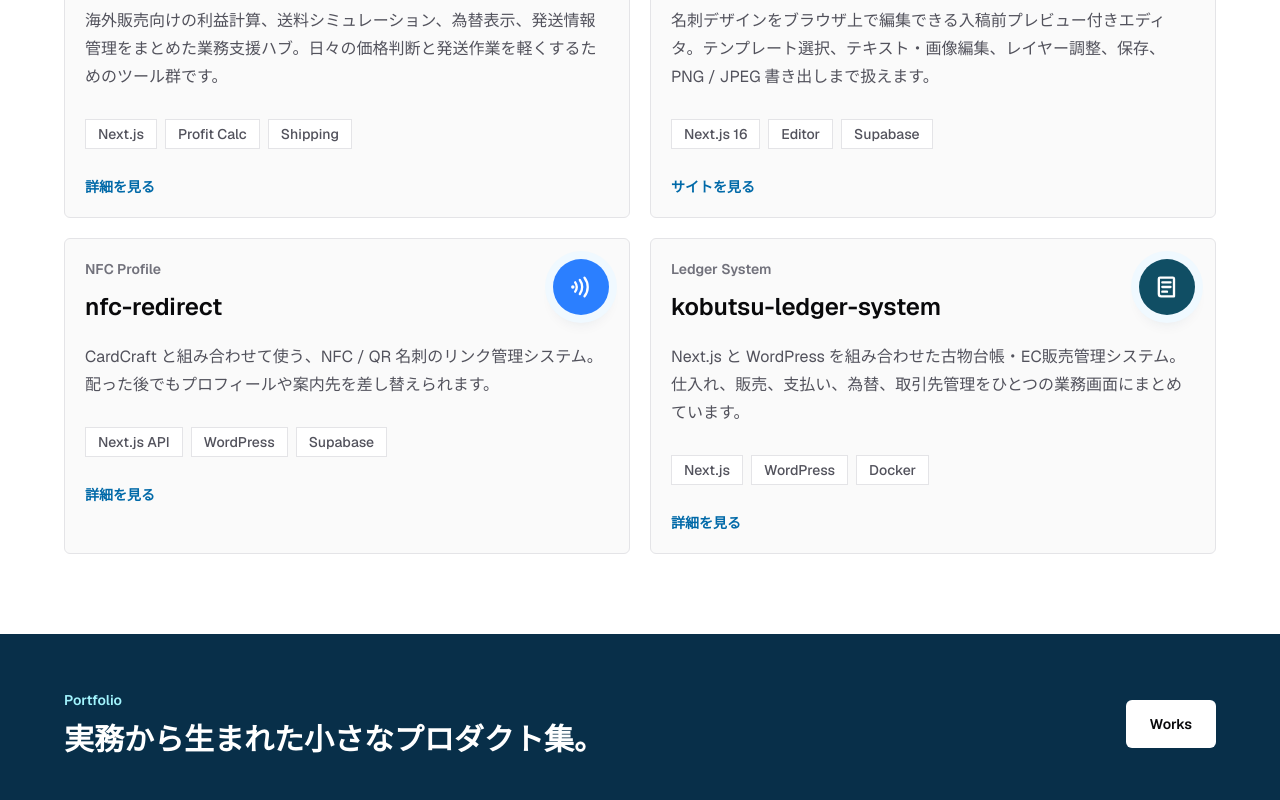
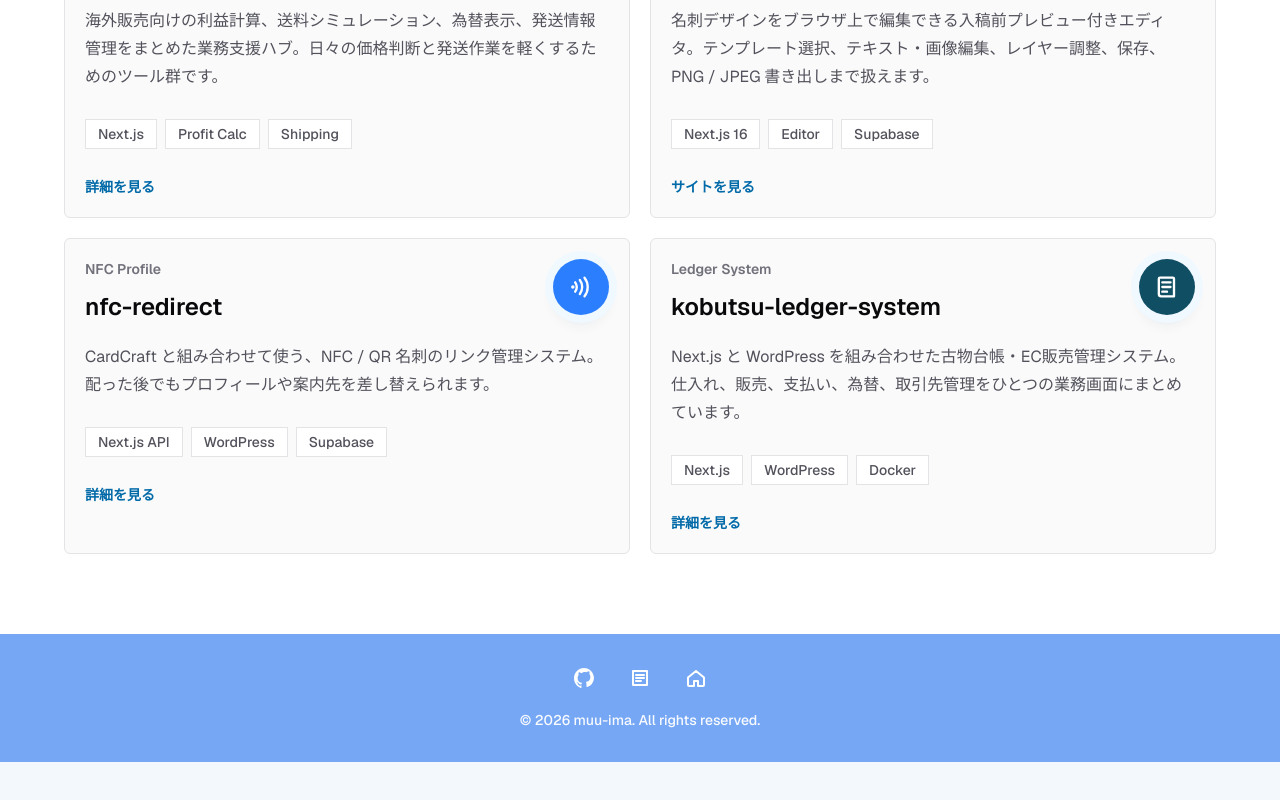
Before and after one commit to muu-ima/portfolio, a Next.js app: page / in a window 1280 px wide. Shown: the part 1067-1867 px from the top of the page. After the commit the page ends 1829 px from the top, so only its background shows below. Built offline with nearby package versions, Linux system fonts and the light colour scheme.

Commit message:
Add shared footer across portfolio pages

```diff
--- /dev/null
+++ b/app/components/SiteFooter.tsx
@@ -0,0 +1,69 @@
+const socialLinks = [
+  {
+    label: "GitHub",
+    href: "https://github.com/muu-ima",
+    icon: (
+      <svg viewBox="0 0 24 24" aria-hidden="true" className="h-6 w-6">
+        <path
+          d="M12 2C6.48 2 2 6.58 2 12.24c0 4.52 2.87 8.35 6.84 9.7.5.09.68-.22.68-.49v-1.88c-2.78.62-3.37-1.22-3.37-1.22-.45-1.18-1.11-1.49-1.11-1.49-.91-.64.07-.63.07-.63 1 .07 1.53 1.06 1.53 1.06.9 1.56 2.36 1.11 2.93.85.09-.66.35-1.11.63-1.36-2.22-.26-4.56-1.14-4.56-5.06 0-1.12.39-2.03 1.03-2.75-.1-.26-.45-1.3.1-2.71 0 0 .84-.28 2.75 1.05A9.3 9.3 0 0 1 12 5.98c.85 0 1.69.12 2.49.35 1.9-1.33 2.74-1.05 2.74-1.05.55 1.41.2 2.45.1 2.71.64.72 1.03 1.63 1.03 2.75 0 3.93-2.34 4.8-4.57 5.05.36.32.68.94.68 1.9v2.81c0 .27.18.59.69.49A10.16 10.16 0 0 0 22 12.24C22 6.58 17.52 2 12 2Z"
+          fill="currentColor"
+        />
+      </svg>
+    ),
+  },
+  {
+    label: "Works",
+    href: "/#works",
+    icon: (
+      <svg viewBox="0 0 24 24" aria-hidden="true" className="h-6 w-6">
+        <path
+          d="M5 5h14v14H5zM8 9h8M8 12h8M8 15h5"
+          fill="none"
+          stroke="currentColor"
+          strokeLinecap="round"
+          strokeLinejoin="round"
+          strokeWidth="2"
+        />
+      </svg>
+    ),
+  },
+  {
+    label: "Home",
+    href: "/",
+    icon: (
+      <svg viewBox="0 0 24 24" aria-hidden="true" className="h-6 w-6">
+        <path
+          d="M4 11.5 12 5l8 6.5V19a1 1 0 0 1-1 1h-5v-5h-4v5H5a1 1 0 0 1-1-1z"
+          fill="none"
+          stroke="currentColor"
+          strokeLinejoin="round"
+          strokeWidth="2"
+        />
+      </svg>
+    ),
+  },
+];
+
+export default function SiteFooter() {
+  return (
+    <footer className="bg-[#76a7f4] px-5 py-8 text-white sm:px-8">
+      <div className="mx-auto flex max-w-6xl flex-col items-center gap-5 text-center">
+        <div className="flex items-center justify-center gap-8">
+          {socialLinks.map((link) => (
+            <a
+              key={link.label}
+              href={link.href}
+              aria-label={link.label}
+              className="text-white transition hover:-translate-y-0.5 hover:text-sky-950"
+            >
+              {link.icon}
+            </a>
+          ))}
+        </div>
+        <p className="text-sm font-medium text-white/95">
+          © 2026 muu-ima. All rights reserved.
+        </p>
+      </div>
+    </footer>
+  );
+}
--- a/app/page.tsx
+++ b/app/page.tsx
@@ -1,6 +1,7 @@
 import Image from "next/image";
 import Link from "next/link";
 import type { ReactNode } from "react";
+import SiteFooter from "./components/SiteFooter";
 
 type WorkIconName = "tools" | "card" | "nfc" | "ledger";
 
@@ -260,22 +261,7 @@ export default function Home() {
         </div>
       </section>
 
-      <footer className="bg-[#082f49] px-5 py-14 text-white sm:px-8">
-        <div className="mx-auto flex max-w-6xl flex-col justify-between gap-8 sm:flex-row sm:items-center">
-          <div>
-            <p className="text-sm font-semibold text-cyan-200">Portfolio</p>
-            <p className="mt-3 text-3xl font-semibold tracking-normal">
-              実務から生まれた小さなプロダクト集。
-            </p>
-          </div>
-          <a
-            href="#works"
-            className="inline-flex h-12 shrink-0 items-center justify-center rounded-md bg-white px-6 text-sm font-semibold text-zinc-950 transition hover:bg-zinc-200"
-          >
-            Works
-          </a>
-        </div>
-      </footer>
+      <SiteFooter />
     </main>
   );
 }
--- a/app/works/kobutsu-ledger-system/page.tsx
+++ b/app/works/kobutsu-ledger-system/page.tsx
@@ -1,5 +1,6 @@
 import type { Metadata } from "next";
 import Link from "next/link";
+import SiteFooter from "../../components/SiteFooter";
 import ScreenshotSlider from "./ScreenshotSlider";
 
 const workspaces = [
@@ -220,17 +221,7 @@ export default function KobutsuLedgerSystemPage() {
         </div>
       </section>
 
-      <footer className="bg-[#082f49] px-5 py-12 text-white sm:px-8">
-        <div className="mx-auto flex max-w-6xl flex-col justify-between gap-6 sm:flex-row sm:items-center">
-          <p className="text-2xl font-semibold">kobutsu-ledger-system</p>
-          <Link
-            href="/#works"
-            className="inline-flex h-12 items-center justify-center rounded-md bg-white px-6 text-sm font-semibold text-zinc-950 transition hover:bg-zinc-200"
-          >
-            一覧に戻る
-          </Link>
-        </div>
-      </footer>
+      <SiteFooter />
     </main>
   );
 }
--- a/app/works/nfc-redirect/page.tsx
+++ b/app/works/nfc-redirect/page.tsx
@@ -1,5 +1,6 @@
 import type { Metadata } from "next";
 import Link from "next/link";
+import SiteFooter from "../../components/SiteFooter";
 
 const principles = [
   {
@@ -258,17 +259,7 @@ export default function NfcRedirectPage() {
         </div>
       </section>
 
-      <footer className="bg-[#082f49] px-5 py-12 text-white sm:px-8">
-        <div className="mx-auto flex max-w-6xl flex-col justify-between gap-6 sm:flex-row sm:items-center">
-          <p className="text-2xl font-semibold">nfc-redirect</p>
-          <Link
-            href="/#works"
-            className="inline-flex h-12 items-center justify-center rounded-md bg-white px-6 text-sm font-semibold text-zinc-950 transition hover:bg-zinc-200"
-          >
-            一覧に戻る
-          </Link>
-        </div>
-      </footer>
+      <SiteFooter />
     </main>
   );
 }
--- a/app/works/tools-hub/page.tsx
+++ b/app/works/tools-hub/page.tsx
@@ -1,6 +1,7 @@
 import type { Metadata } from "next";
 import Image from "next/image";
 import Link from "next/link";
+import SiteFooter from "../../components/SiteFooter";
 
 const features = [
   {
@@ -270,17 +271,7 @@ export default function ToolsHubPage() {
         </div>
       </section>
 
-      <footer className="bg-[#082f49] px-5 py-12 text-white sm:px-8">
-        <div className="mx-auto flex max-w-6xl flex-col justify-between gap-6 sm:flex-row sm:items-center">
-          <p className="text-2xl font-semibold">tools-hub</p>
-          <Link
-            href="/#works"
-            className="inline-flex h-12 items-center justify-center rounded-md bg-white px-6 text-sm font-semibold text-zinc-950 transition hover:bg-zinc-200"
-          >
-            一覧に戻る
-          </Link>
-        </div>
-      </footer>
+      <SiteFooter />
     </main>
   );
 }
```
